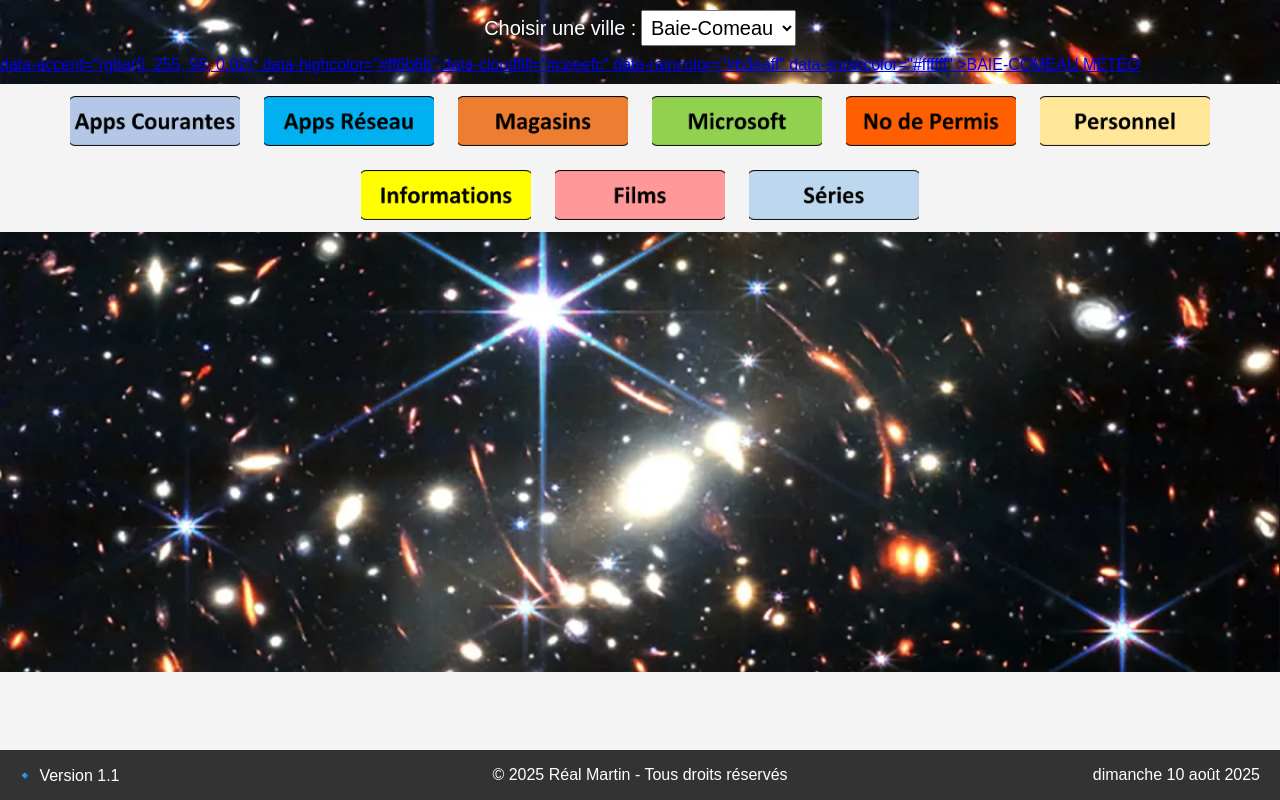
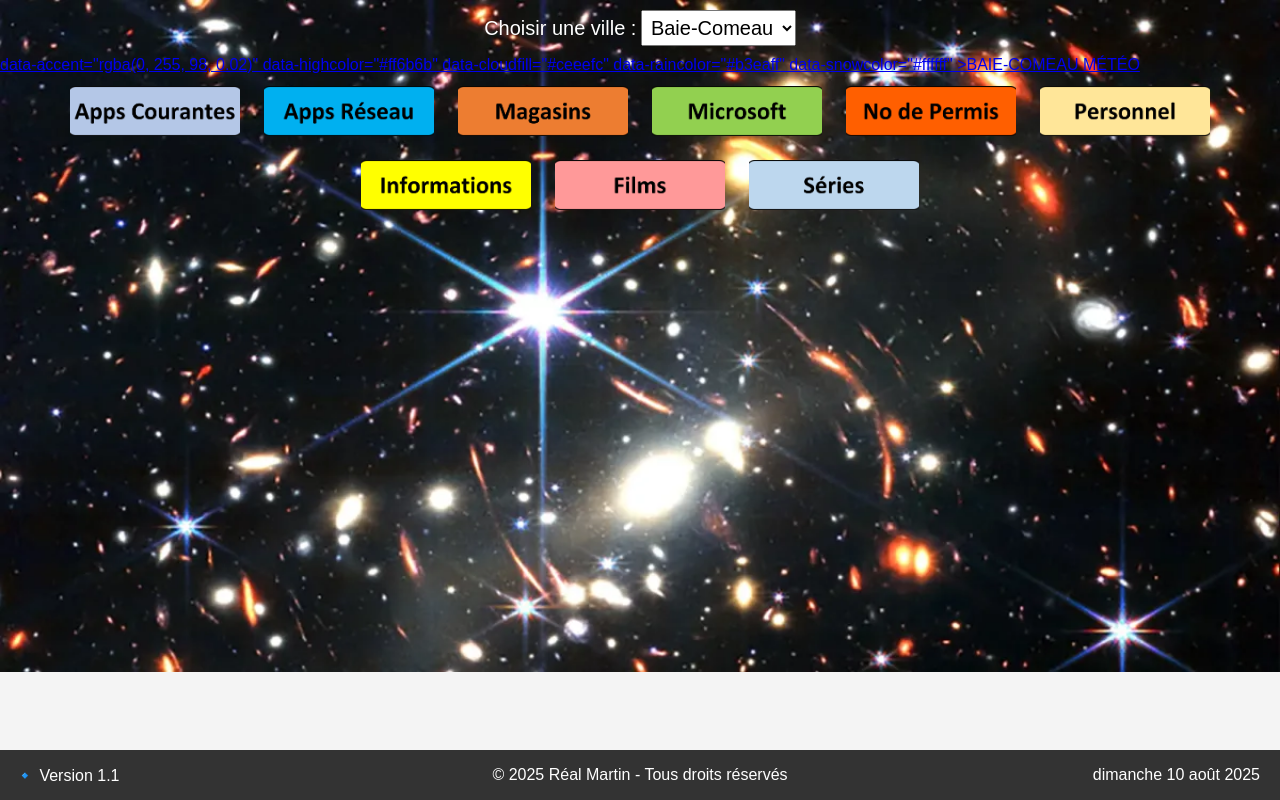
Before and after one commit to marrea63/RM-MonSiteWeb, a plain HTML site: page index.html in a window 1280 px wide. Drawn offline with Linux system fonts and the light colour scheme; a script that the page names is missing.

Commit message:
Update index.html

```diff
--- a/index.html
+++ b/index.html
@@ -25,14 +25,6 @@
       width: 100%;
       margin: 10px 0;
       justify-content: center;
-    }
-    .gallery2 {
-      position: sticky;
-      top: 0;
-      z-index: 1000;
-      background-color: #f4f4f4; /* ou une couleur qui contraste bien avec ton fond */
-      padding: 10px 0;
-      box-shadow: 0 2px 5px rgba(0,0,0,0.1); /* optionnel, pour un effet visuel */
     }
     .thumbnail {
       width: 170px;
```
